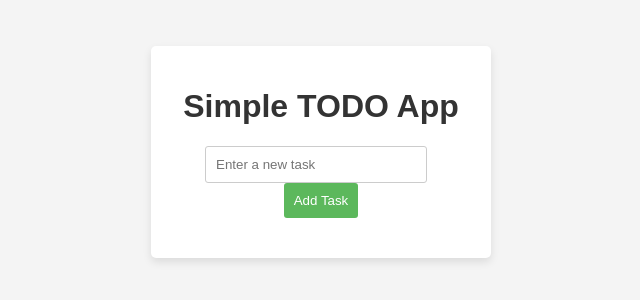
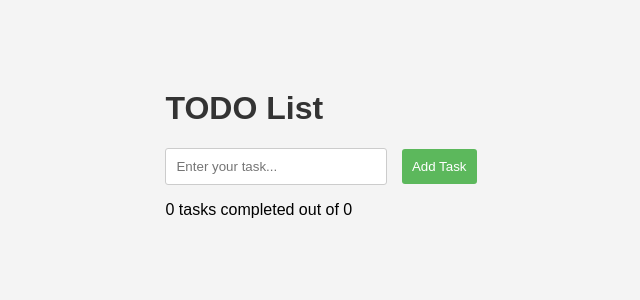
Before and after one commit to AJlearner46/Simple-TODO-Application, a plain HTML site: page index.html in a window 1280 px wide. Shown: the part 248-548 px from the top of the page, without its empty margins (319-959 px from the left). Drawn offline with Linux system fonts and the light colour scheme.

Commit message:
Update index.html

```diff
--- a/index.html
+++ b/index.html
@@ -1,27 +1,24 @@
 <!DOCTYPE html>
 <html lang="en">
 <head>
-    <meta charset="UTF-8">
-    <meta name="viewport" content="width=device-width, initial-scale=1.0">
-    <title>Simple TODO App</title>
-    <link rel="stylesheet" href="styles.css">
+  <meta charset="UTF-8">
+  <meta name="viewport" content="width=device-width, initial-scale=1.0">
+  <link href="https://cdnjs.cloudflare.com/ajax/libs/font-awesome/6.0.0-beta3/css/all.min.css" rel="stylesheet">
+  <link rel="stylesheet" href="styles.css">
+  <title>TODO App</title>
 </head>
 <body>
-    <div class="app-container">
-        <h1>Simple TODO App</h1>
-
-        <!-- Form to add new tasks -->
-        <form id="task-form">
-            <input type="text" id="task-input" placeholder="Enter a new task" required>
-            <button type="submit">Add Task</button>
-        </form>
-
-        <!-- Task list will be displayed here -->
-        <ul id="task-list">
-            <!-- Tasks will appear here -->
-        </ul>
+  <div class="container">
+    <h1>TODO List</h1>
+    <div class="input-area">
+      <input type="text" id="task-input" placeholder="Enter your task...">
+      <button id="add-task-btn">Add Task</button>
     </div>
-
-    <script src="app.js"></script>
+    <ul id="task-list"></ul>
+    <div id="footer">
+      <p id="task-counter">0 tasks completed out of 0</p>
+    </div>
+  </div>
+  <script src="app.js"></script>
 </body>
 </html>
```
